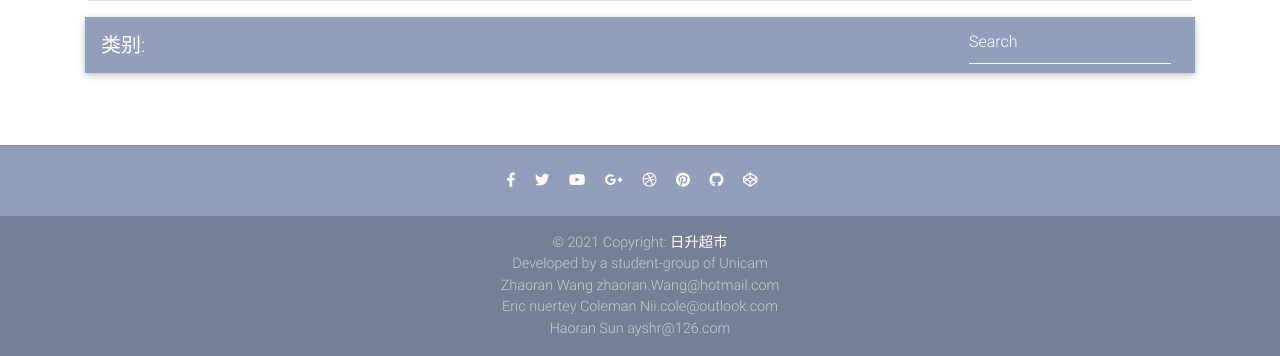
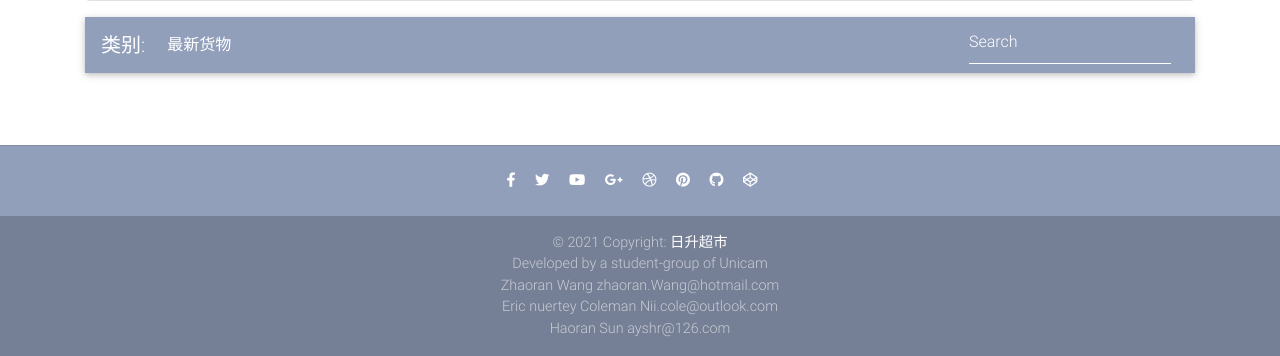
Before and after one commit to RishengShop/RishengShop, a Django app: page / in a window 1280 px wide. Shown: the part 632-988 px from the top of the page. Run offline with Django 3.2, Linux system fonts and the light colour scheme; data that the repository does not hold is empty; some libraries are stand-ins or nearby versions.

Commit message:
Update nav.html
new button like logo

```diff
--- a/templates/snippets/nav.html
+++ b/templates/snippets/nav.html
@@ -2,6 +2,13 @@
 
     <!-- Navbar brand -->
     <span class="navbar-brand">类别:</span>
+
+    <a href="/">
+    <button style="background:transparent;border-width:0px;outline:none;color: #ffffff">
+        最新货物
+    </button>
+    </a>
+
 
     <!-- Collapse button -->
     <button class="navbar-toggler" type="button" data-toggle="collapse" data-target="#basicExampleNav"
```
